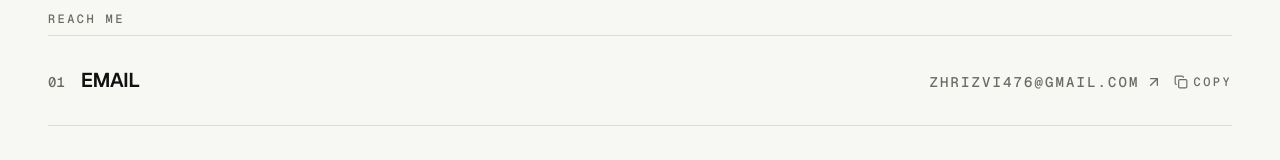
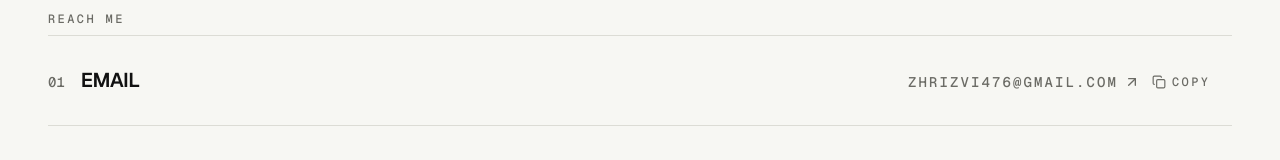
Before and after one commit to shabi-2-2/Portfolio_01, a Next.js app: page / in a window 1280 px wide. Shown: the part 7383-7543 px from the top of the page. Built offline with nearby package versions, Linux system fonts and the light colour scheme.

Commit message:
fix: prevent layout shift on copy button by adding minimum width to text

```diff
--- a/components/home/contact-section.tsx
+++ b/components/home/contact-section.tsx
@@ -143,14 +143,16 @@ export function ContactSection() {
                     <button
                       type="button"
                       onClick={handleCopy}
-                      className="inline-flex items-center gap-1.5 font-mono text-xs font-medium uppercase tracking-[0.2em] text-muted-foreground transition-colors duration-200 motion-reduce:transition-none hover:text-foreground focus-visible:outline-none focus-visible:ring-2 focus-visible:ring-ring"
+                      className="-my-1 inline-flex items-center gap-1.5 py-1 font-mono text-xs font-medium uppercase tracking-[0.2em] text-muted-foreground transition-colors duration-200 motion-reduce:transition-none hover:text-foreground focus-visible:outline-none focus-visible:ring-2 focus-visible:ring-ring"
                     >
                       {copied ? (
                         <Check aria-hidden="true" className="size-3.5" />
                       ) : (
                         <Copy aria-hidden="true" className="size-3.5" />
                       )}
-                      {copied ? "Copied" : "Copy"}
+                      <span className="inline-block min-w-[3.75rem] text-left">
+                        {copied ? "Copied" : "Copy"}
+                      </span>
                     </button>
                   )}
                   {copied && (
```
